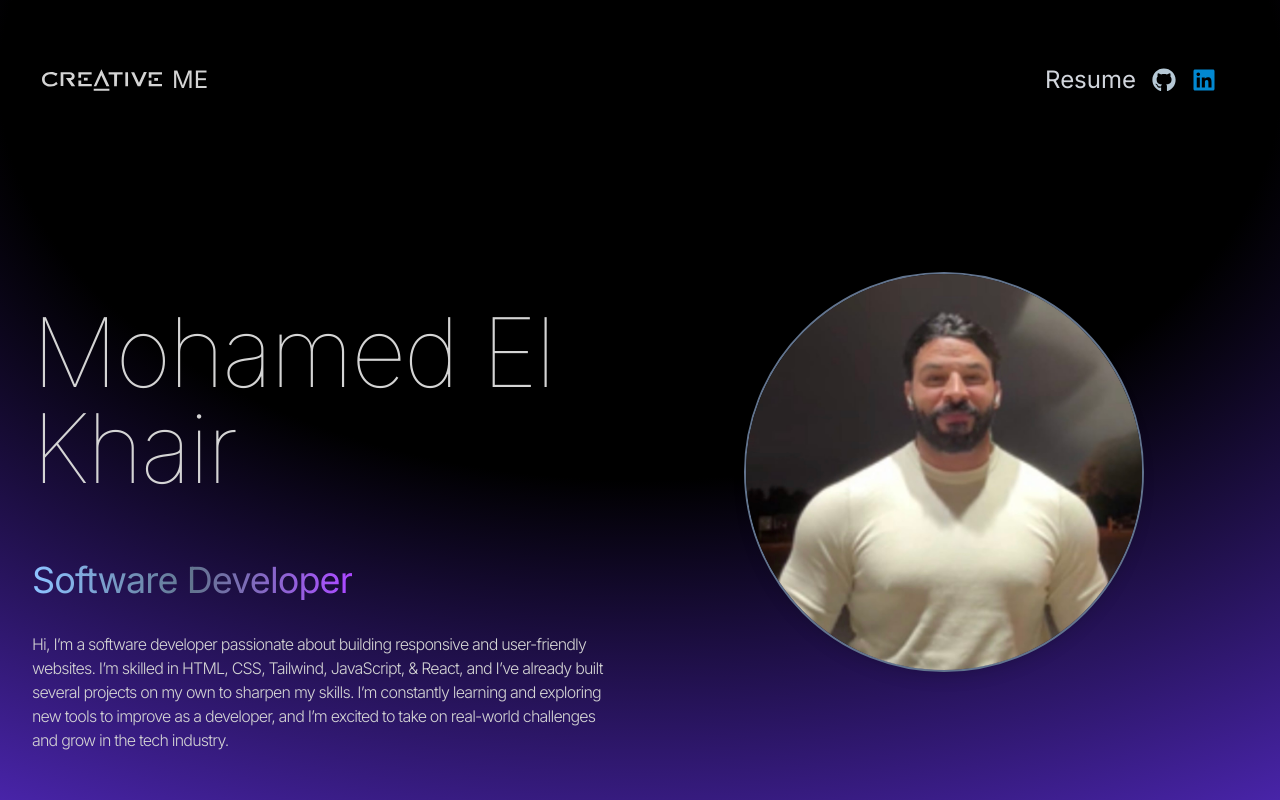
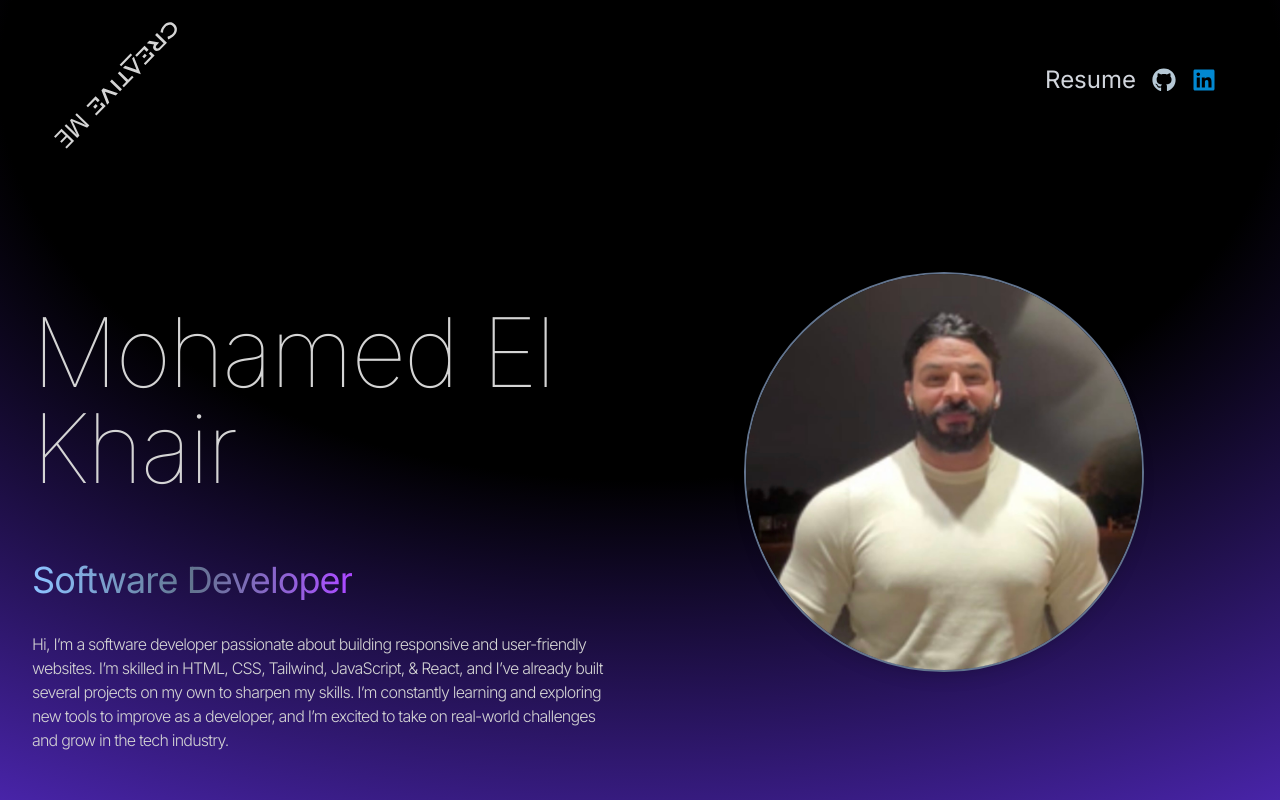
Before and after one commit to Simohjc/OnlineResume, a React (Vite) app: page / in a window 1280 px wide. Shown: the top 800 px of the page. Built offline with nearby package versions, Linux system fonts and the light colour scheme.

Commit message:
Update Navbar.jsx
update the animation of the logo

```diff
--- a/src/components/Navbar.jsx
+++ b/src/components/Navbar.jsx
@@ -10,9 +10,21 @@ import myResume from "../assets/resume.pdf";
 const navbar = () => {
   return (
   <nav className="mb-20 flex items-center justify-between py-5">
-    <motion.div   whileHover={{ scale: 1.1 }}
-                  whileTap={{ scale: 0.95 }}
-                  onHoverStart={() => console.log('hover started!')} className="flex flex-shrink-0 items-center">
+        <motion.div
+                animate={{
+                scale: [1, 2, 1, 1, 1],
+                rotate: [0, 0, 180, 180, 0],
+                borderRadius: ["0%", "0%", "20%", "20%", "0%"],
+                 }}
+                transition={{
+                duration: 2,
+                ease: "easeInOut",
+                times: [0, 0.9, 0.9, 0.8, 2],
+                repeat: Infinity,
+                repeatDelay: 2,
+                }}
+                  className="flex flex-shrink-0 items-center"
+      >
       <SiCreativetechnology   className="h-30 w-35" /><h1 className="text-2xl">ME</h1>
     </motion.div>
     <div className="m-8 flex items-center justify-center gap-4 text-2xl">
```
